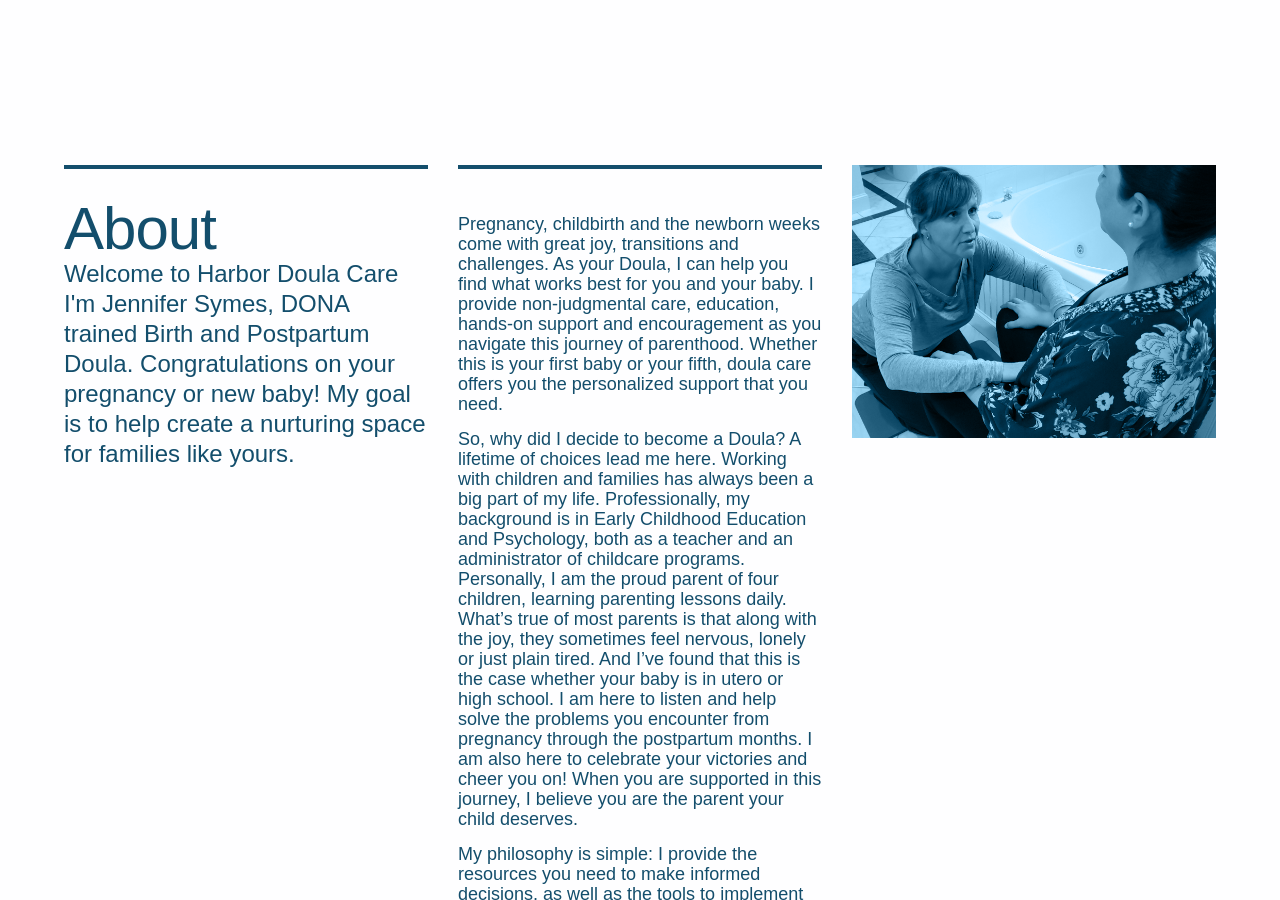
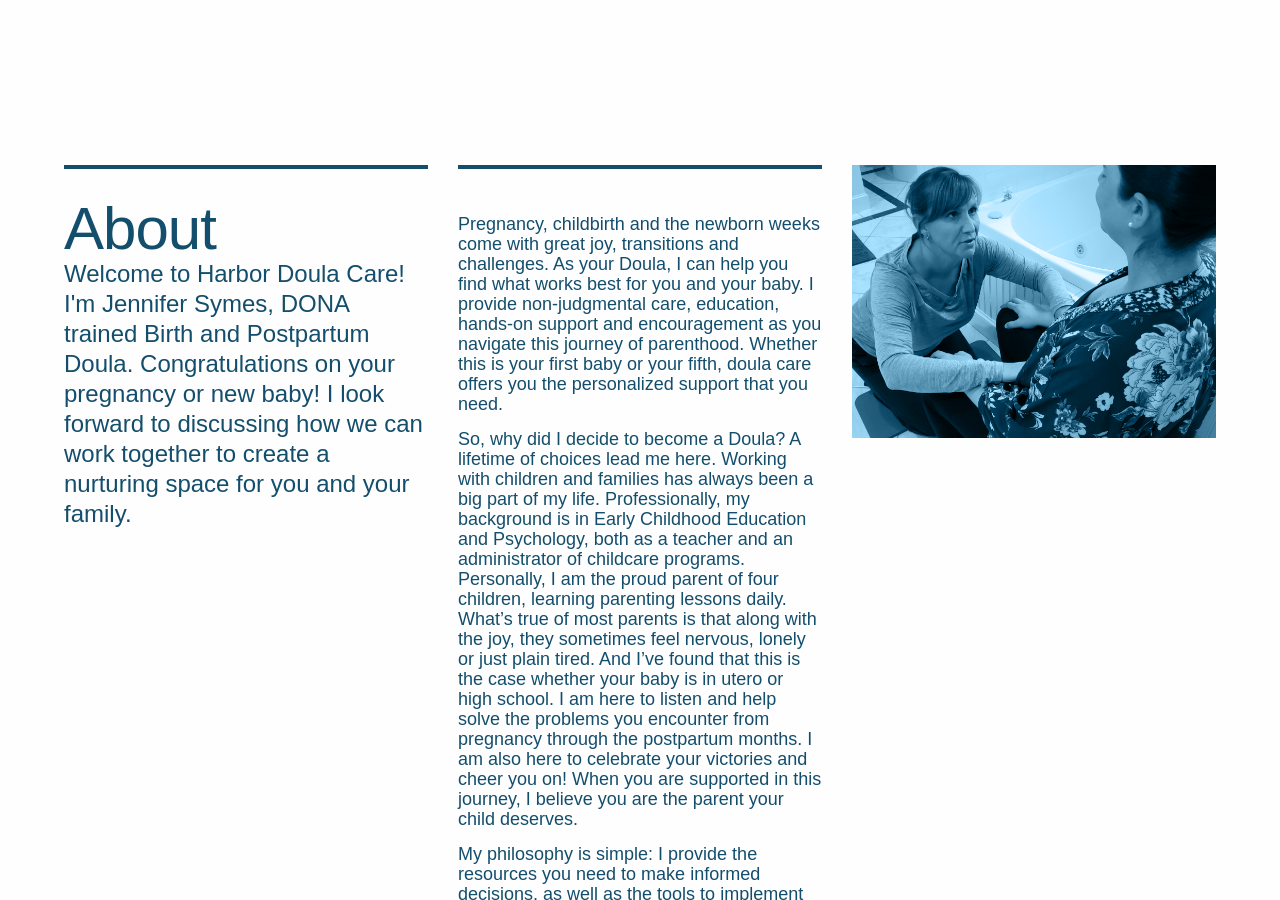
Before and after one commit to aidensymes/harbordoula.com, a Jekyll site: the page built from home.markdown, in a window 1280 px wide and 900 px high, scrolled down 949 px. Built offline with Jekyll 4.4.1, drawn with Linux system fonts in a browser that asks for light colours; nearby versions of some CDN libraries; some web fonts are replaced; some of the changed text lies outside the part shown.

Commit message:
Updated Home

```diff
--- a/home.markdown
+++ b/home.markdown
@@ -5,10 +5,11 @@ permalink: "/"
 blurb: Caring support before, during and after your baby's birth. Serving Boston,
   North Shore and Southern NH.
 about-intro: |-
-  Welcome to Harbor Doula Care
+  Welcome to Harbor Doula Care!
 
 
-  I'm Jennifer Symes, DONA trained Birth and Postpartum Doula. Congratulations on your pregnancy or new baby! My goal is to help create a nurturing space for families like yours.
+
+  I'm Jennifer Symes, DONA trained Birth and Postpartum Doula. Congratulations on your pregnancy or new baby! I look forward to discussing how we can work together to create a nurturing space for you and your family.
 about: "Pregnancy, childbirth and the newborn weeks come with great joy, transitions
   and challenges. As your Doula, I can help you find what works best for you and your
   baby. I provide non-judgmental care, education, hands-on support and encouragement
```
Also changed, not shown: other parts of home.markdown (+2 -2 lines).
